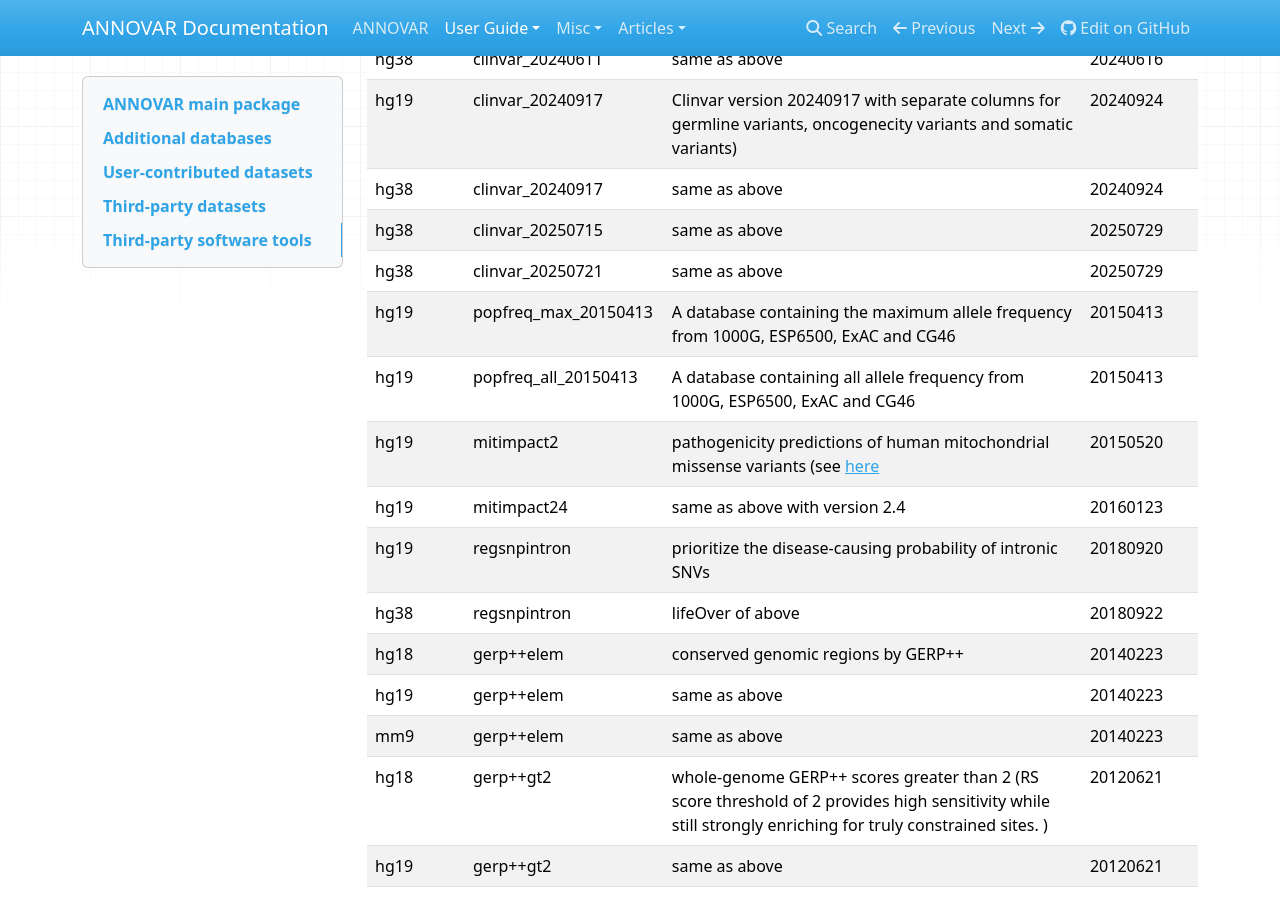
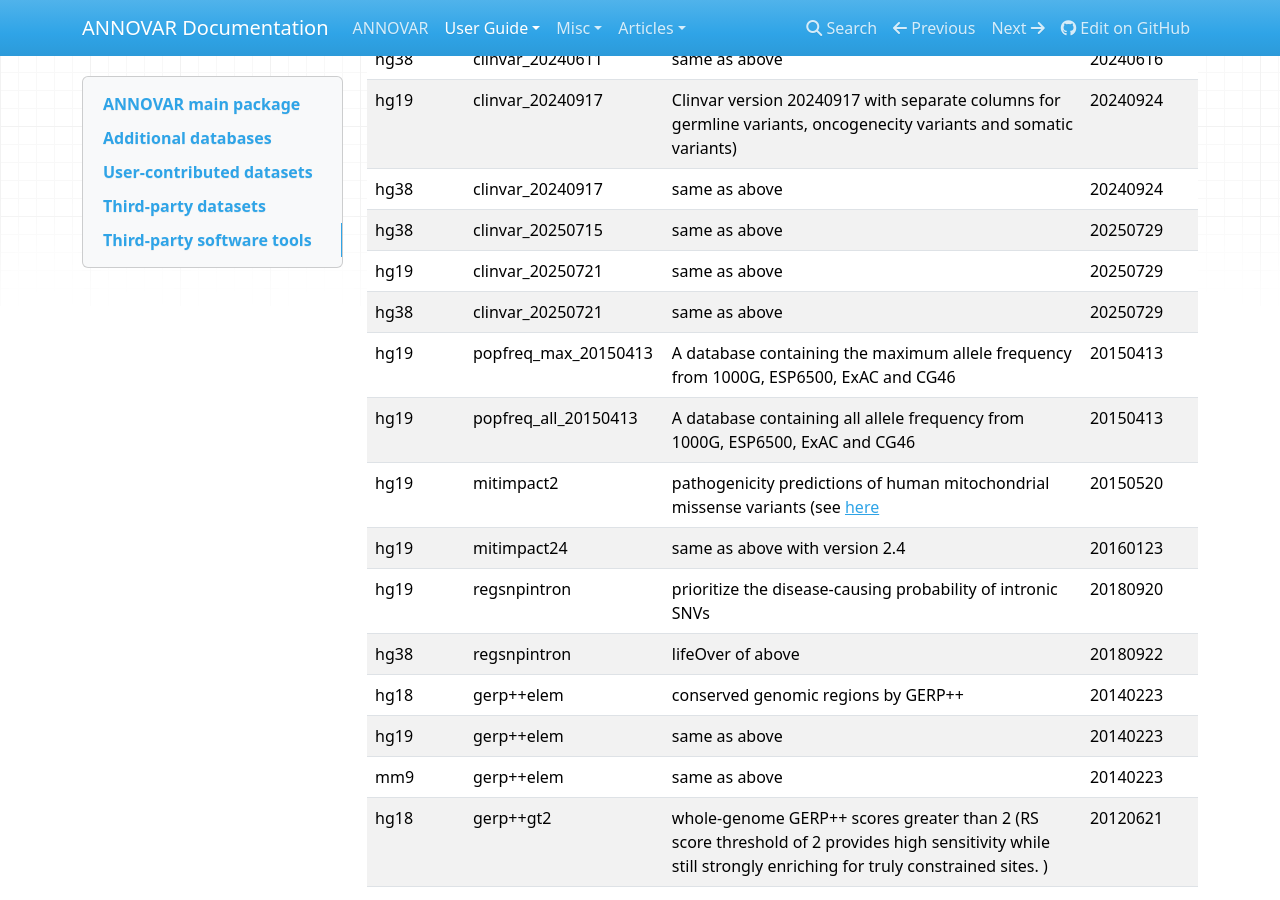
Before and after one commit to WGLab/doc-ANNOVAR, an MkDocs documentation site: the page built from docs/user-guide/download.md, in a window 1280 px wide and 900 px high, scrolled down 13396 px. Built offline with MkDocs 1.6.1, drawn with Linux system fonts in a browser that asks for light colours; nearby versions of some CDN libraries; comment, search, counter and statistics services are not loaded.

Commit message:
Update download.md

```diff
--- a/docs/user-guide/download.md
+++ b/docs/user-guide/download.md
@@ -256,6 +256,7 @@ NOTE: several whole-genome databases (cadd, cadd13, fathmm, dann, eigen, gerp++,
 | hg19 | clinvar_20240917 |  Clinvar version 20240917 with separate columns for germline variants, oncogenecity variants and somatic variants) | 20240924 |
 | hg38 | clinvar_20240917 |  same as above | 20240924 |
 | hg38 | clinvar_20250715 |  same as above | 20250729 |
+| hg19 | clinvar_20250721 |  same as above | 20250729 |
 | hg38 | clinvar_20250721 |  same as above | 20250729 |
 | hg19 | popfreq_max_20150413 |  A database containing the maximum allele frequency from 1000G, ESP6500, ExAC and CG46 | 20150413 |
 | hg19 | popfreq_all_20150413 |  A database containing all allele frequency from 1000G, ESP6500, ExAC and CG46  | 20150413 |
```
